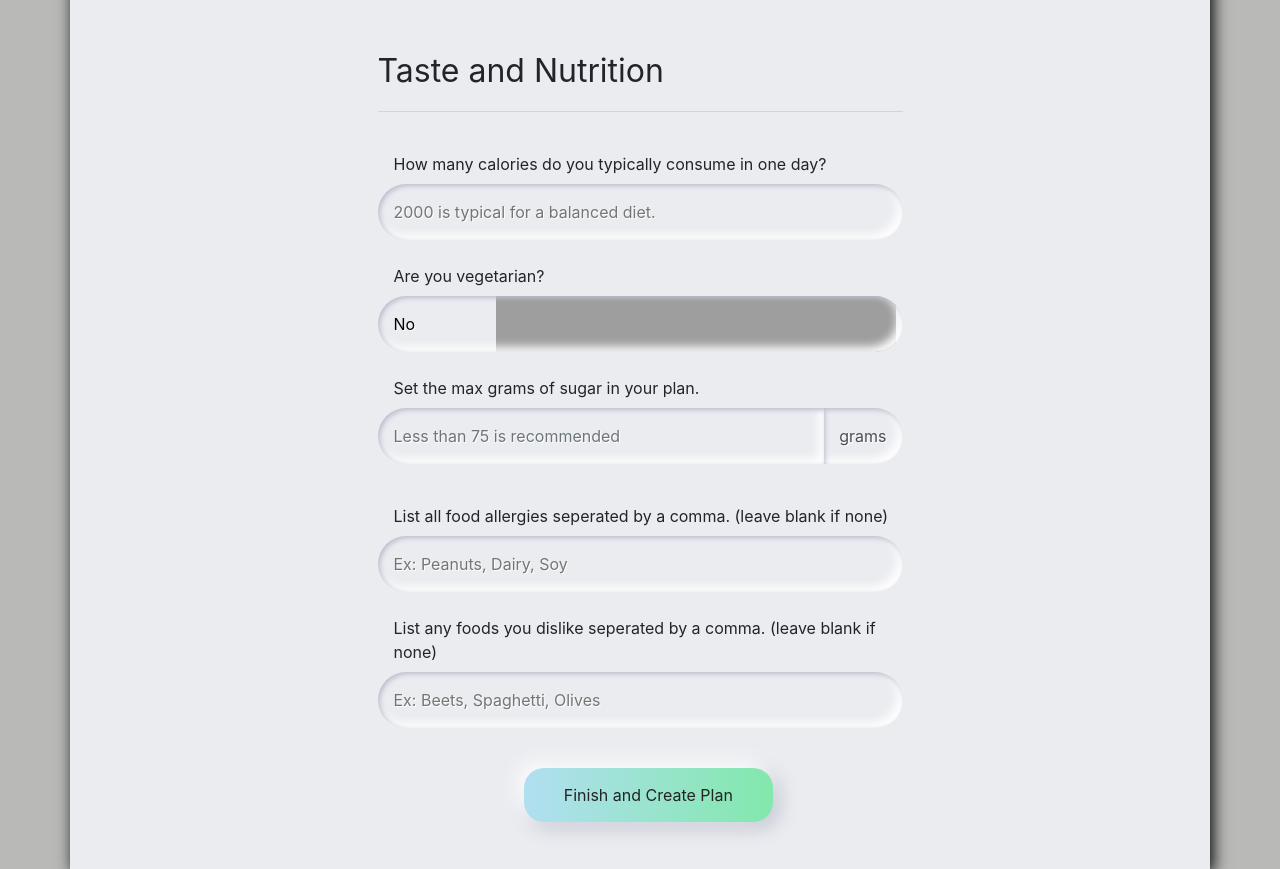
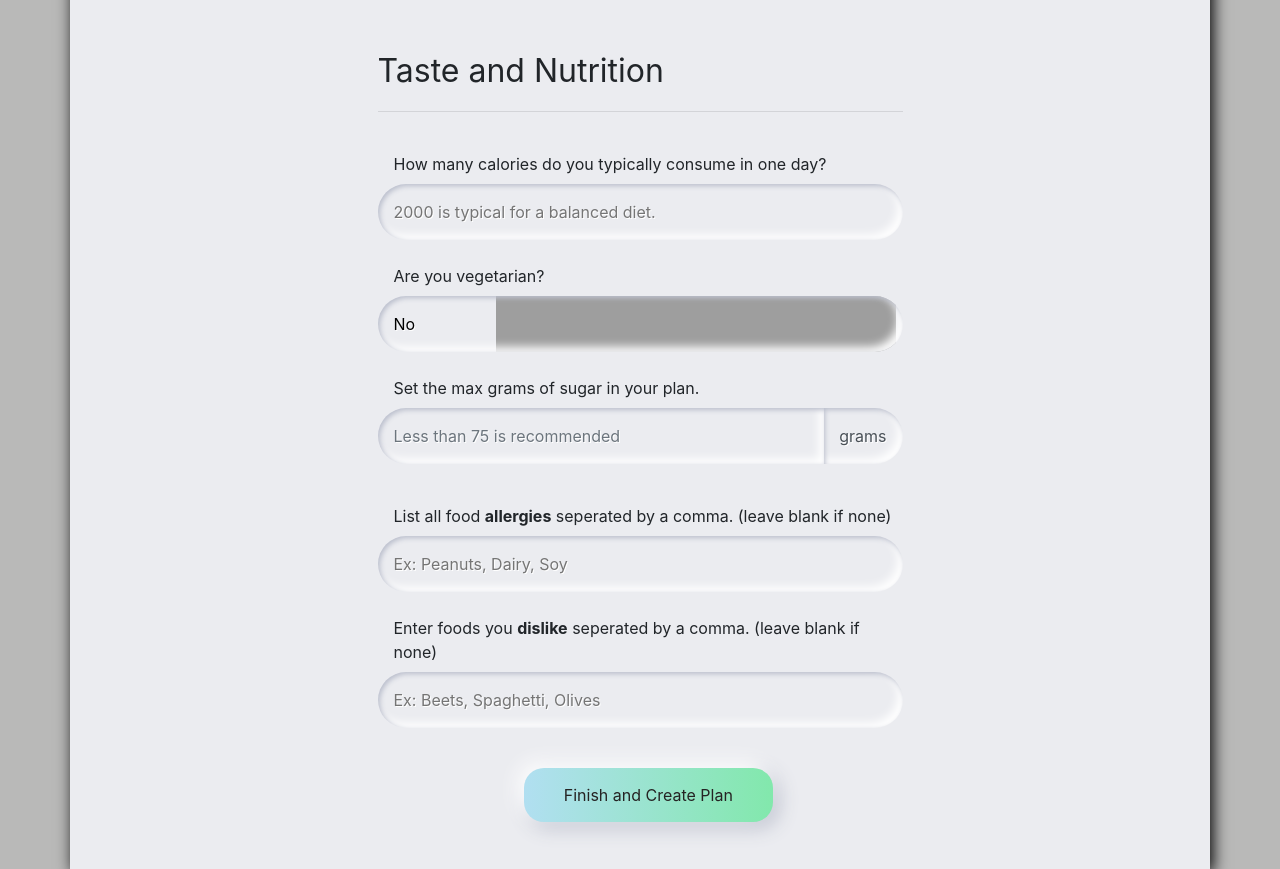
Before and after one commit to jewarner57/Hobbit-Meal-Planner, a Flask app: page /createPlan in a window 1280 px wide. Shown: the part 300-1169 px from the top of the page. Run offline with Flask 2, Linux system fonts and the light colour scheme; grey boxes are pictures that could not be loaded.

Commit message:
change allergies and dislikes input labels

```diff
--- a/templates/createPlan.html
+++ b/templates/createPlan.html
@@ -45,13 +45,13 @@
                             </div>
 
                             <!-- allergens -->
-                            <label for="allergy" class="ml-3 mt-4">List all food allergies seperated by a
+                            <label for="allergy" class="ml-3 mt-4">List all food <b>allergies</b> seperated by a
                                 comma. (leave blank if none)</label>
                             <input id="allergy" class="neo_input" type="text" name="alergy"
                                 placeholder="Ex: Peanuts, Dairy, Soy" />
 
                             <!-- disliked foods -->
-                            <label for="dislikes" class="ml-3 mt-4">List any foods you dislike seperated by a
+                            <label for="dislikes" class="ml-3 mt-4">Enter foods you <b>dislike</b> seperated by a
                                 comma. (leave blank if none)</label>
                             <input id="dislikes" class="neo_input" type="text" name="dislikes"
                                 placeholder="Ex: Beets, Spaghetti, Olives" />
```
